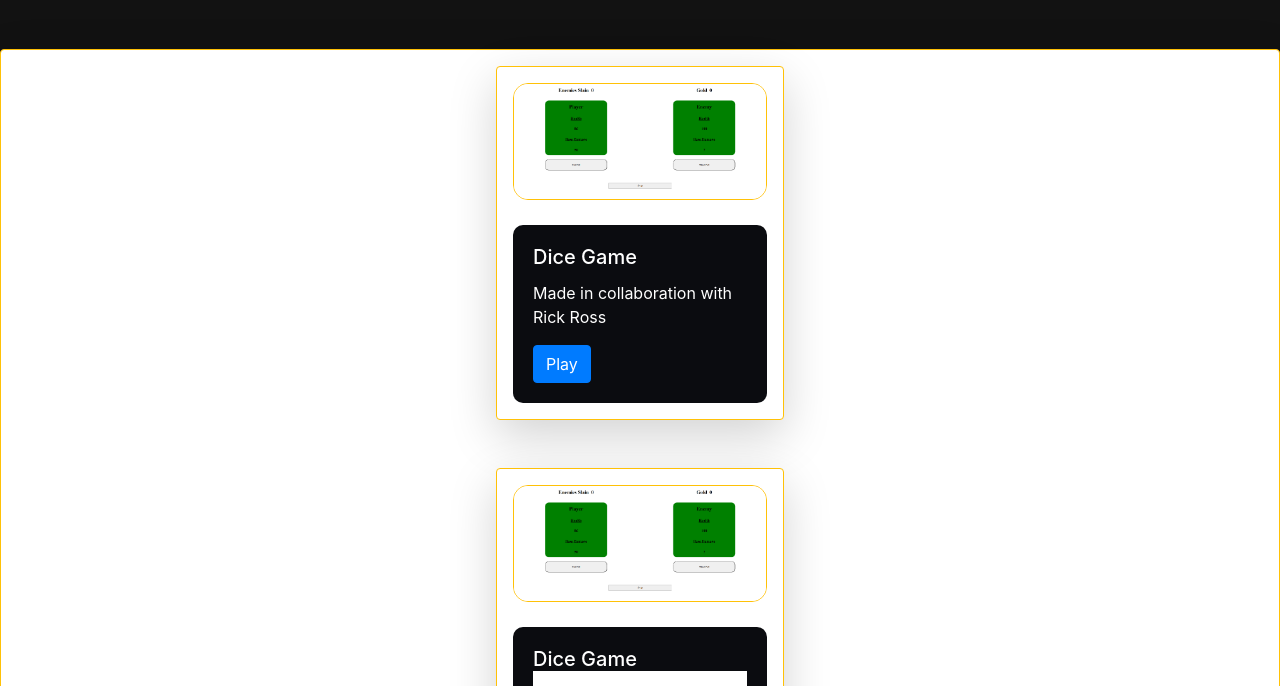
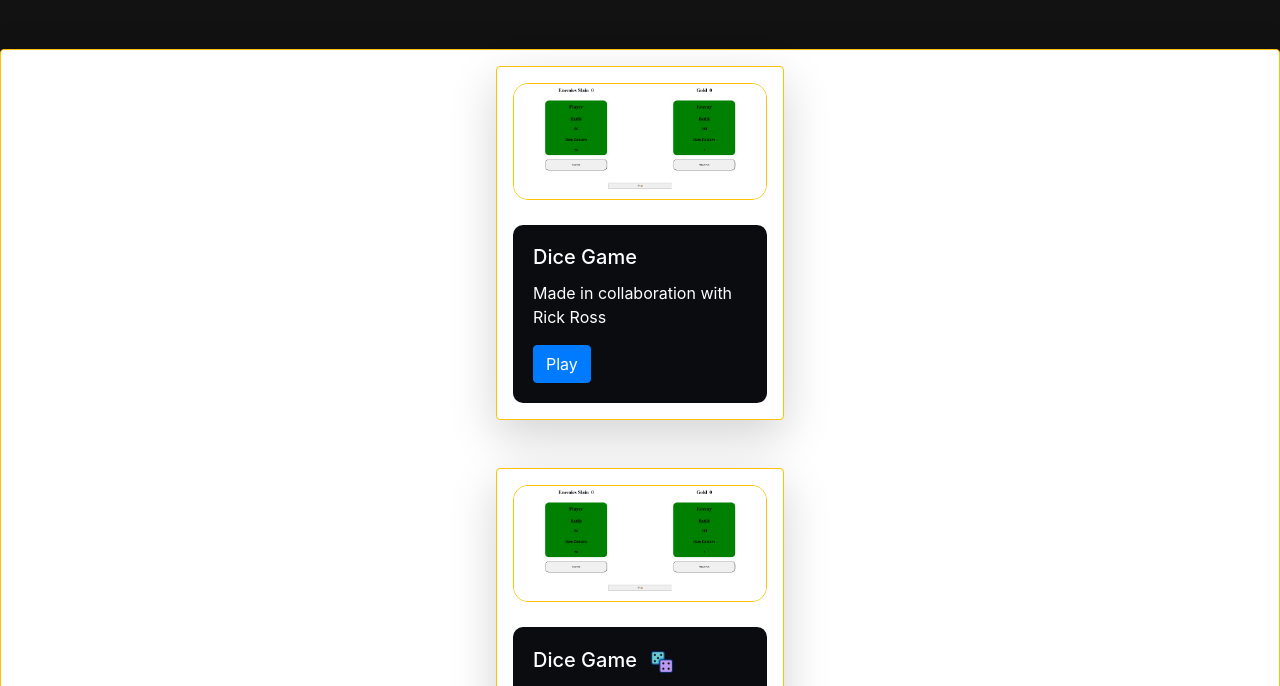
Before and after one commit to BreakDancingGorilla/portfolioWebsite, a plain HTML site: page index.html in a window 1280 px wide. Shown: the part 111-797 px from the top of the page. Drawn offline with nearby package versions, Linux system fonts and the light colour scheme.

Commit message:
just need to sync

```diff
--- a/index.html
+++ b/index.html
@@ -40,7 +40,7 @@
   <div class="gray card shadow-lg p-3 mb-5 rounded border border-warning" style="width: 18rem;">
     <img src="./diceGameSnap.png" class="card-img-top" alt="...">
     <div class="gray card-body">
-      <h5 class="card-title">Dice Game<img src="./dice.gif"></h5>
+      <h5 class="card-title">Dice Game<img src="./output-onlinegiftools.gif"></h5>
       <p class="card-text">Made in collaboration with Rick Ross</p>
       <div class="playBox">
         <a href="https://breakdancinggorilla.github.io/diceGame/" class="btn btn-primary">Play</a>
--- a/style.css
+++ b/style.css
@@ -86,11 +86,23 @@ background-color: #121212;
     flex-direction: row;
 }
 
+/* Specifically target the gif inside your card title */
+.card-title img {
+  width: 30px;        /* Adjust size to fit your text */
+  height: auto;
+  margin-left: 10px;  /* Space between text and gif */
+  vertical-align: middle; /* Aligns gif with the middle of the text */
+  display: inline-block;
+}
+
+
 .ctitle {
     display: flex;
     justify-content: space-between;
+    flex-direction: row;
 
 }
+
 
 .center {
      align-self: center;
```
